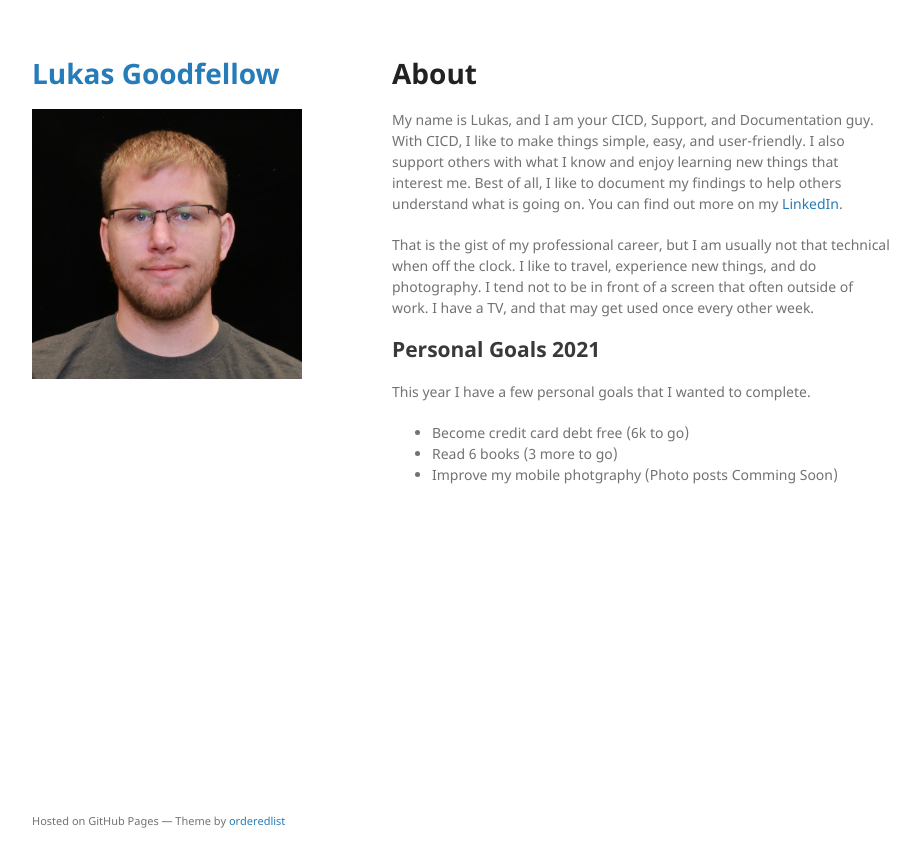
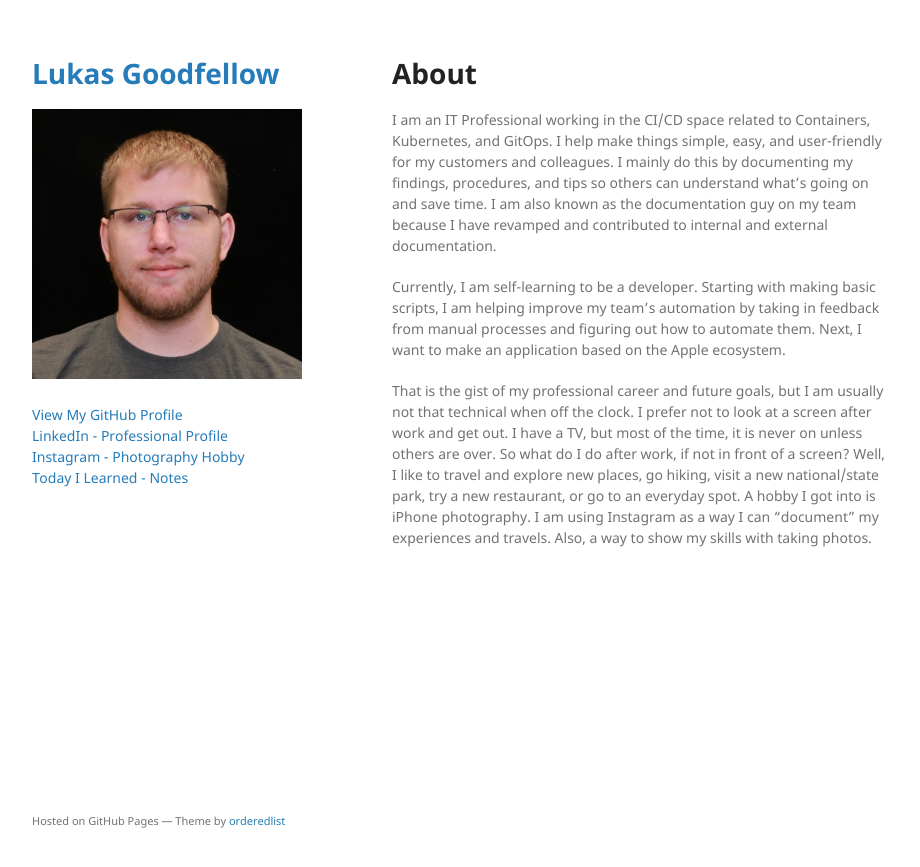
Before and after one commit to xplrior/xplrior.github.io, a Jekyll site: the page built from index.md, in a window 1280 px wide. Shown: the top 867 px of the page, without its empty margins (178-1098 px from the left). Built offline with Jekyll 4.4.1, drawn with Linux system fonts in a browser that asks for light colours; the repository's description, which GitHub fills in, is left out; our own code applies the rules of GitHub Pages for plain Markdown files.

Commit message:
updated website and add til

```diff
--- a/Gemfile
+++ b/Gemfile
@@ -2,6 +2,4 @@
 
 source "https://rubygems.org"
 
-gemspec
-
-gem "webrick", "~> 1.7"
+gem "github-pages", group: :jekyll_plugins
--- a/_config.yml
+++ b/_config.yml
@@ -1,6 +1,6 @@
 title: Lukas Goodfellow
 logo: /assets/img/lukas.jpeg
 description:
-show_downloads: false
-google_analytics:
-theme: jekyll-theme-minimal
+remote_theme: pages-themes/minimal@v0.2.0
+plugins:
+- jekyll-remote-theme
--- a/_includes/head-custom.html
+++ /dev/null
@@ -1,9 +0,0 @@
-<!-- start custom head snippets, customize with your own _includes/head-custom.html file -->
-
-<!-- Setup Google Analytics -->
-{% include head-custom-google-analytics.html %}
-
-<!-- You can set your favicon here -->
-<!-- link rel="shortcut icon" type="image/x-icon" href="{{ '/favicon.ico' | relative_url }}" -->
-
-<!-- end custom head snippets -->
--- a/_layouts/default.html
+++ b/_layouts/default.html
@@ -7,10 +7,6 @@
 
 {% seo %}
     <link rel="stylesheet" href="{{ "/assets/css/style.css?v=" | append: site.github.build_revision | relative_url }}">
-    <!--[if lt IE 9]>
-    <script src="https://cdnjs.cloudflare.com/ajax/libs/html5shiv/3.7.3/html5shiv.min.js"></script>
-    <![endif]-->
-    {% include head-custom.html %}
   </head>
   <body>
     <div class="wrapper">
@@ -23,21 +19,13 @@
 
         <p>{{ site.description | default: site.github.project_tagline }}</p>
 
-        {% if site.github.is_project_page %}
-        <p class="view"><a href="{{ site.github.repository_url }}">View the Project on GitHub <small>{{ site.github.repository_nwo }}</small></a></p>
-        {% endif %}
+        <p class="view">
+        <a href="{{ site.github.owner_url }}">View My GitHub Profile</a> <br />
+        <a href="https://www.linkedin.com/in/xplrior/">LinkedIn - Professional Profile</a> <br />
+        <a href="https://www.instagram.com/xplrior/">Instagram - Photography Hobby</a> <br />
+        <a href="{{site.url}}/pages/til">Today I Learned - Notes</a> <br />
+        </p>
 
-        {% if site.github.is_user_page %}
-        <p class="view"><a href="{{ site.github.owner_url }}">View My GitHub Profile</a></p>
-        {% endif %}
-
-        {% if site.show_downloads %}
-        <ul class="downloads">
-          <li><a href="{{ site.github.zip_url }}">Download <strong>ZIP File</strong></a></li>
-          <li><a href="{{ site.github.tar_url }}">Download <strong>TAR Ball</strong></a></li>
-          <li><a href="{{ site.github.repository_url }}">View On <strong>GitHub</strong></a></li>
-        </ul>
-        {% endif %}
       </header>
       <section>
 
@@ -45,9 +33,6 @@
 
       </section>
       <footer>
-        {% if site.github.is_project_page %}
-        <p>This project is maintained by <a href="{{ site.github.owner_url }}">{{ site.github.owner_name }}</a></p>
-        {% endif %}
         <p><small>Hosted on GitHub Pages &mdash; Theme by <a href="https://github.com/orderedlist">orderedlist</a></small></p>
       </footer>
     </div>
--- a/index.md
+++ b/index.md
@@ -4,14 +4,8 @@ layout: default
 
 # About
 
-My name is Lukas, and I am your CICD, Support, and Documentation guy. With CICD, I like to make things simple, easy, and user-friendly. I also support others with what I know and enjoy learning new things that interest me. Best of all, I like to document my findings to help others understand what is going on. You can find out more on my [LinkedIn](https://www.linkedin.com/in/lukasgoodfellow/).
+I am an IT Professional working in the CI/CD space related to Containers, Kubernetes, and GitOps. I help make things simple, easy, and user-friendly for my customers and colleagues. I mainly do this by documenting my findings, procedures, and tips so others can understand what's going on and save time. I am also known as the documentation guy on my team because I have revamped and contributed to internal and external documentation.
 
-That is the gist of my professional career, but I am usually not that technical when off the clock. I like to travel, experience new things, and do photography. I tend not to be in front of a screen that often outside of work. I have a TV, and that may get used once every other week.
+Currently, I am self-learning to be a developer. Starting with making basic scripts, I am helping improve my team's automation by taking in feedback from manual processes and figuring out how to automate them. Next, I want to make an application based on the Apple ecosystem.
 
-## Personal Goals 2021
-
-This year I have a few personal goals that I wanted to complete.
-
-- Become credit card debt free (6k to go)
-- Read 6 books (3 more to go)
-- Improve my mobile photgraphy (Photo posts Comming Soon)
+That is the gist of my professional career and future goals, but I am usually not that technical when off the clock. I prefer not to look at a screen after work and get out. I have a TV, but most of the time, it is never on unless others are over. So what do I do after work, if not in front of a screen? Well, I like to travel and explore new places, go hiking, visit a new national/state park, try a new restaurant, or go to an everyday spot. A hobby I got into is iPhone photography. I am using Instagram as a way I can "document" my experiences and travels. Also, a way to show my skills with taking photos.
```
Also changed, not shown: _includes/head-custom-google-analytics.html (deleted, +0 -10 lines), pages/docker/commands.md (added, +81 -0 lines), pages/docker/dockerfile.md (added, +32 -0 lines), pages/til.md (added, +12 -0 lines), Gemfile.lock, README.md, jekyll-theme-minimal.gemspec (deleted), thumbnail.png (deleted), 3 other files.
